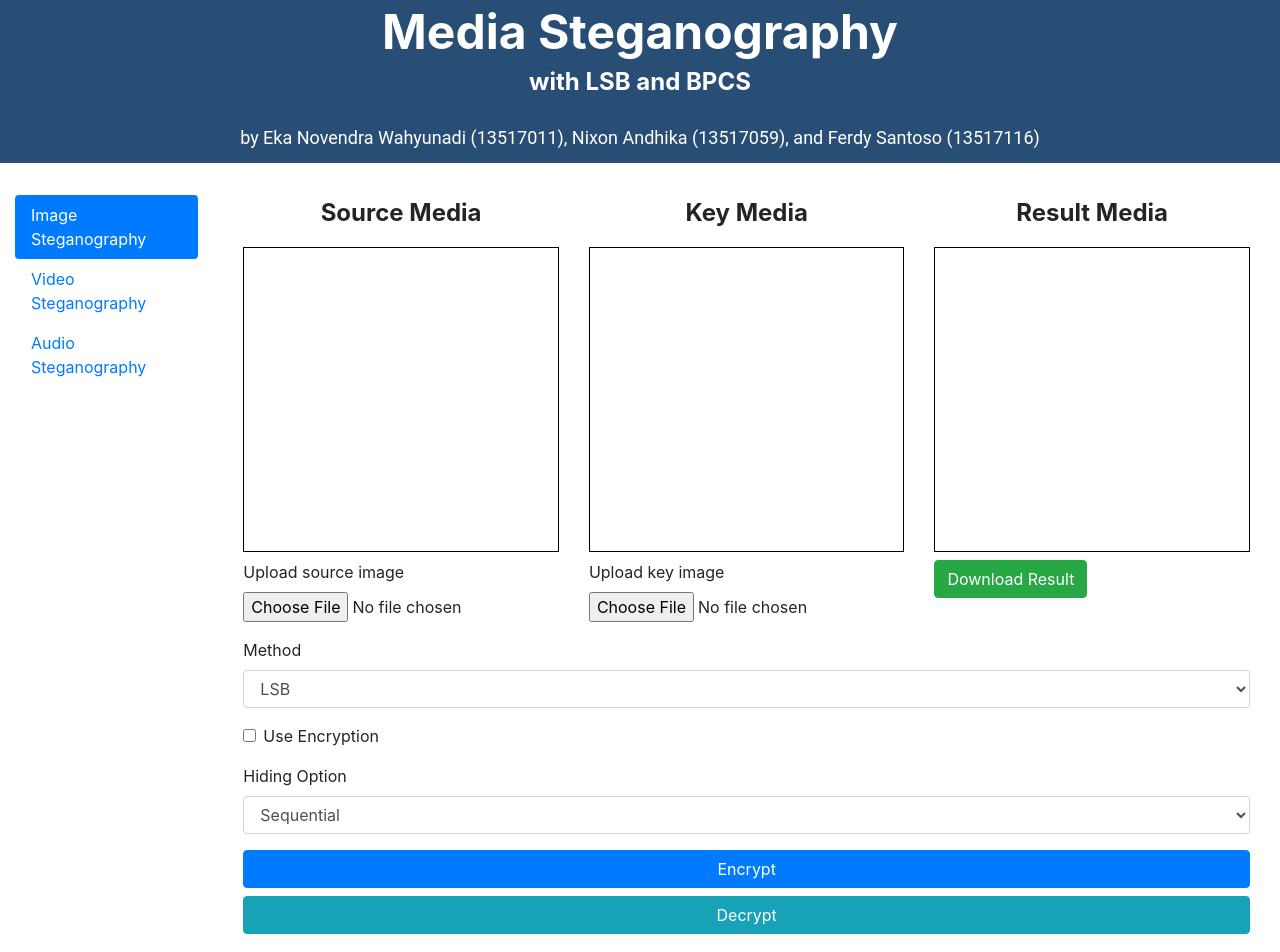
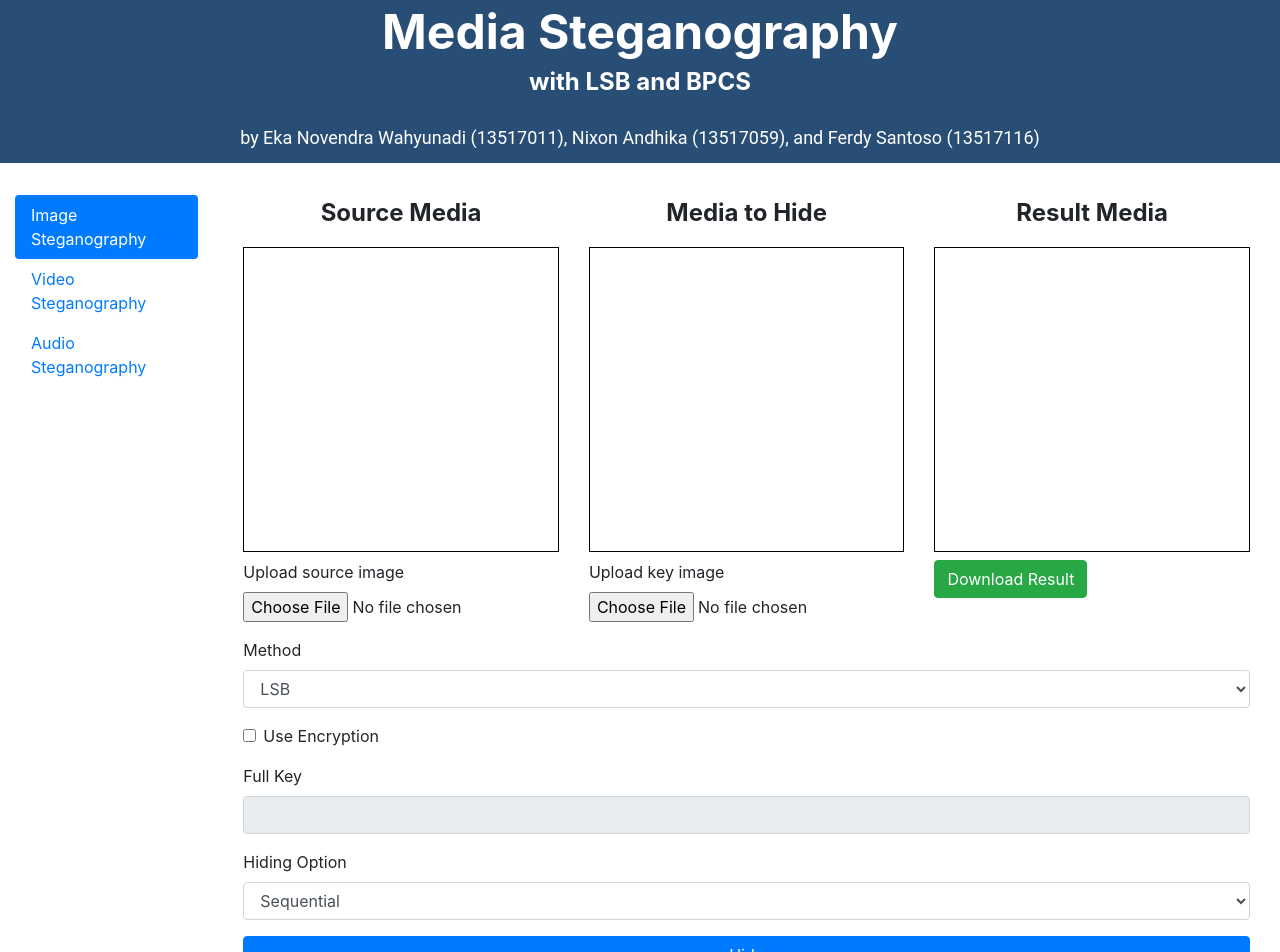
Before and after one commit to novendraw/media-steganography, a React (Create React App) app: page / in a window 1280 px wide. Shown: the top 952 px of the page. Built offline with nearby package versions, Linux system fonts and the light colour scheme.

Commit message:
add sequential lsb without encryption

```diff
--- a/src/Steganography/Image.js
+++ b/src/Steganography/Image.js
@@ -25,15 +25,88 @@ export default class Image extends React.PureComponent {
       keyImg: null,
       keyImgURL: null,
       resultImg: null,
+      useEncryption: true,
     };
   }
 
-  encrypt(plainText, key) {
-    //ENCRYPTION ALGORITHM
+  toggleEncryption = (event) => {
+    this.setState({useEncryption: !event.target.checked});
   }
 
-  decrypt(cipherText, key) {
-    //DECRYPTION ALGORITHM
+  getImageData(imageURL) {
+    let canvas = document.createElement('canvas');
+    let context = canvas.getContext('2d');
+    let image = document.createElement('img');
+    image.src = imageURL;
+    canvas.width = image.width;
+    canvas.height = image.height;
+    context.drawImage(image, 0, 0);
+    let imageData = context.getImageData(0, 0, image.width, image.height);
+    return imageData;
+  }
+
+  getRGBAString(imageData, encryptionKey) {
+    // let result = {};
+    // result.red = [];
+    // result.green = [];
+    // result.blue = [];
+    // result.alpha = [];
+
+    // for (let i = 0; i < imageData.data.length; i+=4) {
+    //   result.red.push(imageData.data[i].toString(2));
+    //   result.green.push(imageData.data[i+1].toString(2));
+    //   result.blue.push(imageData.data[i+2].toString(2));
+    //   result.alpha.push(imageData.data[i+3].toString(2));
+    // }
+
+    const { useEncryption } = this.state;
+
+    let result = "";
+    for (let i = 0; i < imageData.data.length; i++) {
+      let data = imageData.data[i];
+      if (useEncryption) {
+        //ENCRYPT DATA
+      }
+      let color = data.toString(2);
+      color = "00000000".substr(color.length) + color;
+      result += color;
+    }
+
+    return result;
+  }
+
+  lsb(sourceImgURL, keyImgURL, encryptionKey, hidingOption) {
+    let sourceImgData = this.getImageData(sourceImgURL);
+    let keyImgData = this.getImageData(keyImgURL);
+    let sourceLength = sourceImgData.data.length;
+    let keyLength = keyImgData.data.length;
+    if (sourceLength / 8 >= keyLength) {
+      let keyString = this.getRGBAString(keyImgData, encryptionKey);
+      let result = [];
+      for (let i = 0; i < sourceImgData.data.length; i++) {
+        let color = sourceImgData.data[i].toString(2);
+        if (hidingOption === "sequence") {
+          if (i < keyLength) {
+            color = color.substr(0, color.length-1) + keyString[i];
+          }
+        } else {
+          //hidingOption === "random"
+        }
+
+        result.push(color);
+      }
+      return result;
+    } else {
+      alert("LSB not possible with key image size");
+    }
+  }
+
+  convertToDecimalArray(binaryArray) {
+    let result = [];
+    for (let i = 0; i < binaryArray.length; i++) {
+      result.push(parseInt(binaryArray[i], 2));
+    }
+    return result;
   }
 
   handleSubmit = (event) => {
@@ -42,22 +115,34 @@ export default class Image extends React.PureComponent {
     let keyImg = event.target.inputKeyImg;
 
     if (sourceImg.files.length > 0 && keyImg.files.length > 0) {
-      const { sourceImg, keyImg } = this.state;
+      const { sourceImg, sourceImgURL, keyImg, keyImgURL } = this.state;
       let methodOption = event.target.methodOption.value;
-      let useEncryption = event.target.useEncryption.checked;
+      let encryptionKey = event.target.encryptKey.value;
       let hidingOption = event.target.hidingOption.value;
-      let readResult = readTwoFiles(sourceImg, keyImg);
-      readResult.then(([sourceArray, keyArray]) => {
-        let sourceBuffer = new Uint8Array(sourceArray);
-        let keyBuffer = new Uint8Array(keyArray);
-        if (this.action === "encrypt") {
-          //CALL ENCRYPTION WITH NECESSARY PARAMS
-          this.encrypt(sourceBuffer, keyBuffer);
+      if (methodOption === "lsb") {
+        if (this.action === "hide") {
+          let resultArray = this.lsb(sourceImgURL, keyImgURL, encryptionKey, hidingOption);
+          resultArray = this.convertToDecimalArray(resultArray);
+          let resultImg = this.renderResultImg(sourceImgURL, resultArray);
         } else {
-          //CALL DECRYPTIOn WITH NECESSARY PARAMS
-          this.decrypt(sourceBuffer, keyBuffer);
+          //Extract
         }
-      });
+      } else {
+        //BCPS
+      }
+
+      // let readResult = readTwoFiles(sourceImg, keyImg);
+      // readResult.then(([sourceArray, keyArray]) => {
+      //   let sourceBuffer = new Uint8Array(sourceArray);
+      //   let keyBuffer = new Uint8Array(keyArray);
+      //   if (this.action === "encrypt") {
+      //     //CALL ENCRYPTION WITH NECESSARY PARAMS
+      //     this.encrypt(sourceBuffer, keyBuffer);
+      //   } else {
+      //     //CALL DECRYPTIOn WITH NECESSARY PARAMS
+      //     this.decrypt(sourceBuffer, keyBuffer);
+      //   }
+      // });
     } else {
       alert("Source Media and Key Media must Exist!");
     }
@@ -70,25 +155,40 @@ export default class Image extends React.PureComponent {
       fileURL.then(url => {
         if (type === "source") {
           this.setState({sourceImg: fileData, sourceImgURL: url});
-        } else if (type === "key") {
+        } else {
           this.setState({keyImg: fileData, keyImgURL: url});
-        } else {
-          this.setState({resultImgURL: url});
         }
       });
     } else {
       if (type === "source") {
         this.setState({sourceImg: null, sourceImgURL: null});
-      } else if (type === "key") {
+      } else {
         this.setState({keyImg: null, keyImgURL: null});
-      } else {
-        this.setState({resultImg: null, resultImgURL: null});
       }
     }
   }
 
+  renderResultImg(sourceImgURL, steganoArray) {
+    let canvas = document.createElement('canvas');
+    let context = canvas.getContext('2d');
+    let image = document.createElement('img');
+    image.src = sourceImgURL;
+    canvas.width = image.width;
+    canvas.height = image.height;
+
+    let steganoClampedArray = new Uint8ClampedArray(steganoArray);
+    console.log(steganoArray);
+    console.log(steganoClampedArray);
+    let steganoImgData = new ImageData(steganoClampedArray, image.width, image.height);
+
+    context.putImageData(steganoImgData, 0, 0);
+    let resultImg = new Image();
+    resultImg.src = canvas.toDataURL();
+    this.setState({resultImgURL: resultImg.src});
+  }
+
   render() {
-    const { sourceImgURL, keyImgURL, resultImg, resultImgURL } = this.state;
+    const { sourceImgURL, keyImgURL, resultImg, resultImgURL, useEncryption } = this.state;
     return (
       <React.Fragment>
         <Form onSubmit={this.handleSubmit} className="margin-bottom-md">
@@ -98,19 +198,19 @@ export default class Image extends React.PureComponent {
                 Source Media
               </div>
               <div className="content-center full-width image-container margin-bottom-xs">
-                <img src={sourceImgURL} className="full-height"/>
+                <img id="sourceImg" src={sourceImgURL} className="full-height"/>
               </div>
               <Form.Group>
-                <Form.File id="inputSourceImg" label="Upload source image" onChange={(e) => this.renderImg(e.target.files, "source")}/>
+                <Form.File id="inputSourceImg" label="Upload source image" onChange={(e) => this.renderImg(e.target.files, "source")} accept="image/x-png,image/bmp"/>
               </Form.Group>
             </Col>
 
             <Col xs={4}>
               <div className="content-center subheadline bold margin-bottom-sm">
-                Key Media
+                Media to Hide
               </div>
               <div className="content-center full-width image-container margin-bottom-xs">
-                <img src={keyImgURL} className="full-height"/>
+                <img id="keyImg" src={keyImgURL} className="full-height"/>
               </div>
               <Form.Group>
                 <Form.File id="inputKeyImg" label="Upload key image" onChange={(e) => this.renderImg(e.target.files, "key")}/>
@@ -122,7 +222,7 @@ export default class Image extends React.PureComponent {
                 Result Media
               </div>
               <div className="content-center full-width image-container margin-bottom-xs">
-                <img src={resultImgURL} className="full-height"/>
+                <img id="resultImg" src={resultImgURL} className="full-height"/>
               </div>
               <Button
                 variant="success"
@@ -148,6 +248,17 @@ export default class Image extends React.PureComponent {
                 <Form.Check
                   type="checkbox"
                   label="Use Encryption"
+                  onChange={this.toggleEncryption}
+                />
+              </Form.Group>
+              <Form.Group controlId="encryptKey">
+                <Form.Label>Full Key</Form.Label>
+                <Form.Control
+                  type="text"
+                  readOnly={useEncryption}
+                  ref={(ref) => {
+                    this.encryptKey = ref;
+                  }}
                 />
               </Form.Group>
               <Form.Group controlId="hidingOption">
@@ -161,20 +272,20 @@ export default class Image extends React.PureComponent {
                 variant="primary"
                 type="submit"
                 className="full-width margin-bottom-xs"
-                onClick={() => (this.action = "encrypt")}
+                onClick={() => (this.action = "hide")}
               >
                 {" "}
-                Encrypt
+                Hide
               </Button>
 
               <Button
                 variant="info"
                 type="submit"
                 className="full-width"
-                onClick={() => (this.action = "decrypt")}
+                onClick={() => (this.action = "extract")}
               >
                 {" "}
-                Decrypt
+                Extract
               </Button>
             </Col>
           </Row>
```
